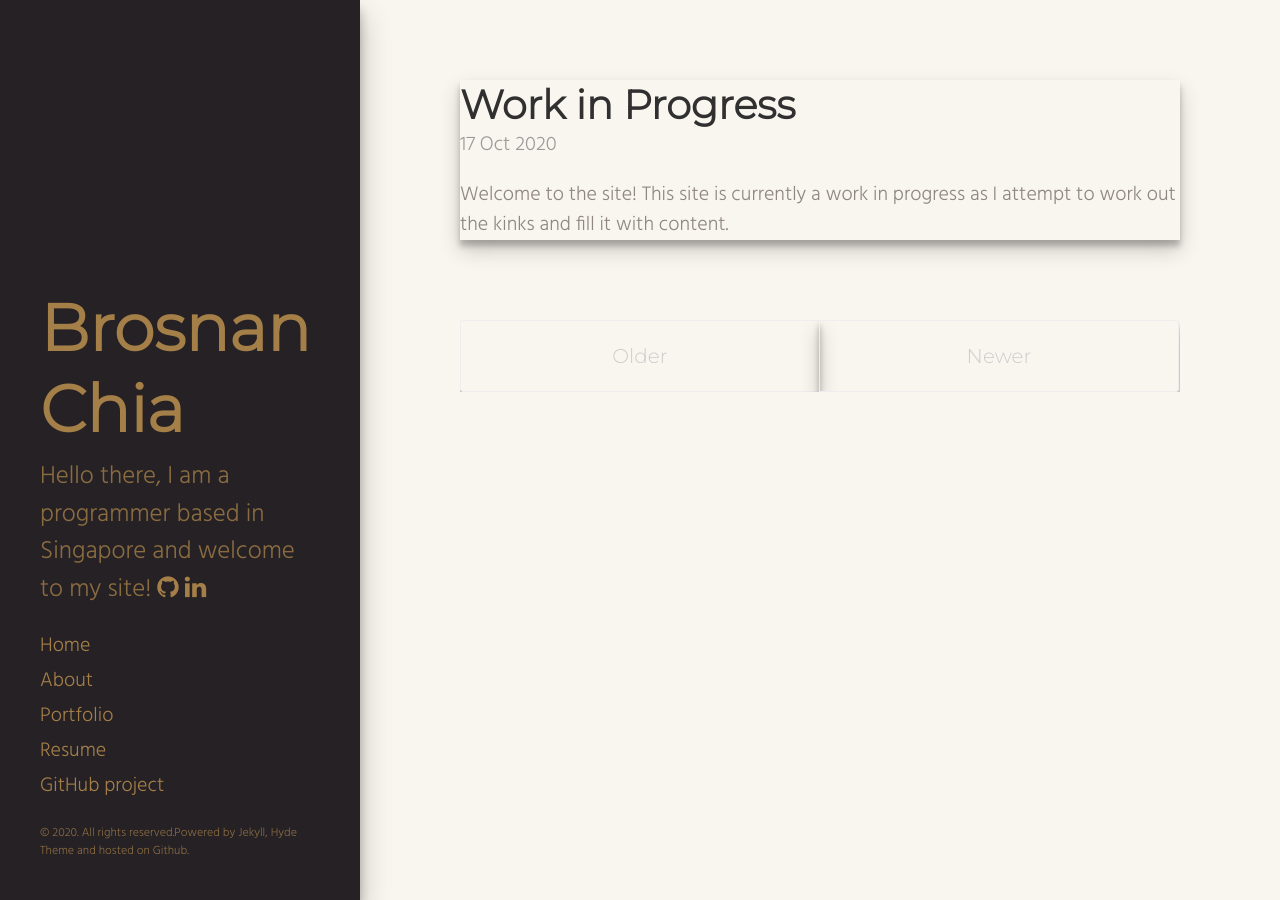
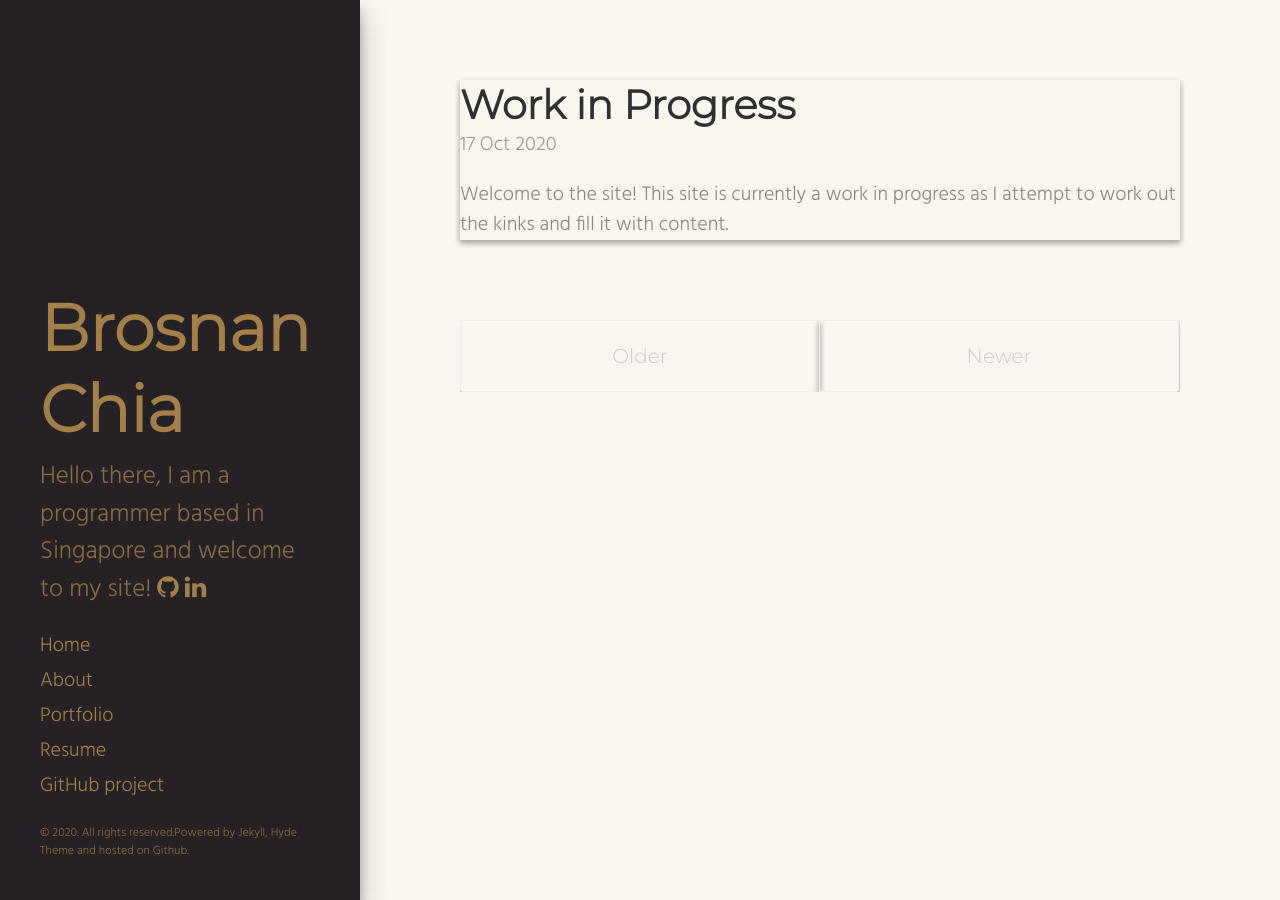
Before and after one commit to broscew/broscew.github.io, a Jekyll site: the page built from index.html, in a window 1280 px wide. Built offline with Jekyll 4.4.1, drawn with Linux system fonts in a browser that asks for light colours; the list of posts is cut into pages by our own code.

Commit message:
tweak css and fix video size

```diff
--- a/public/css/poole.css
+++ b/public/css/poole.css
@@ -334,15 +334,17 @@ tbody tr:nth-child(odd) th {
  * page is wrapped in `.page` and is only used on the page layout.
  */
 
+.post{
+  -webkit-box-shadow: 0 3px 6px 0px rgba(0,0,0,0.16), 0 3px 6px 0px rgba(0,0,0,0.23);
+  -moz-box-shadow: 0 3px 6px 0px rgba(0,0,0,0.16), 0 3px 6px 0px rgba(0,0,0,0.23);
+  box-shadow: 0 3px 6px rgba(0,0,0,0.16), 0 3px 6px rgba(0,0,0,0.23);
+}
+
 .page,
 .post {
   margin-bottom: 4em;
   background-color: #f9f6ef;
   color: rgba(38, 25, 17,.5);
-
-  -webkit-box-shadow: 0 10px 20px 0px rgba(0,0,0,0.19), 0 6px 6px 0px rgba(0,0,0,0.23);
-  -moz-box-shadow: 0 10px 20px 0px rgba(0,0,0,0.19), 0 6px 6px 0px rgba(0,0,0,0.23);
-  box-shadow: 0 10px 20px rgba(0,0,0,0.19), 0 6px 6px rgba(0,0,0,0.23);
 }
 
 /* Blog post or page title */
@@ -411,9 +413,9 @@ tbody tr:nth-child(odd) th {
   display: block;
   padding: 1rem;
   border: 1px solid #eee;
-  -webkit-box-shadow: 0 10px 20px 0px rgba(0,0,0,0.19), 0 6px 6px 0px rgba(0,0,0,0.23);
-  -moz-box-shadow: 0 10px 20px 0px rgba(0,0,0,0.19), 0 6px 6px 0px rgba(0,0,0,0.23);
-  box-shadow: 0 10px 20px rgba(0,0,0,0.19), 0 6px 6px rgba(0,0,0,0.23);
+  -webkit-box-shadow: 0 3px 6px 0px rgba(0,0,0,0.16), 0 3px 6px 0px rgba(0,0,0,0.23);
+  -moz-box-shadow: 0 3px 6px 0px rgba(0,0,0,0.16), 0 3px 6px 0px rgba(0,0,0,0.23);
+  box-shadow: 0 3px 6px rgba(0,0,0,0.16), 0 3px 6px rgba(0,0,0,0.23);
 
 }
 .pagination-item:first-child {
```
Also changed, not shown: kindred.md (+1 -1 lines), throughtheshadow.md (+1 -1 lines).
